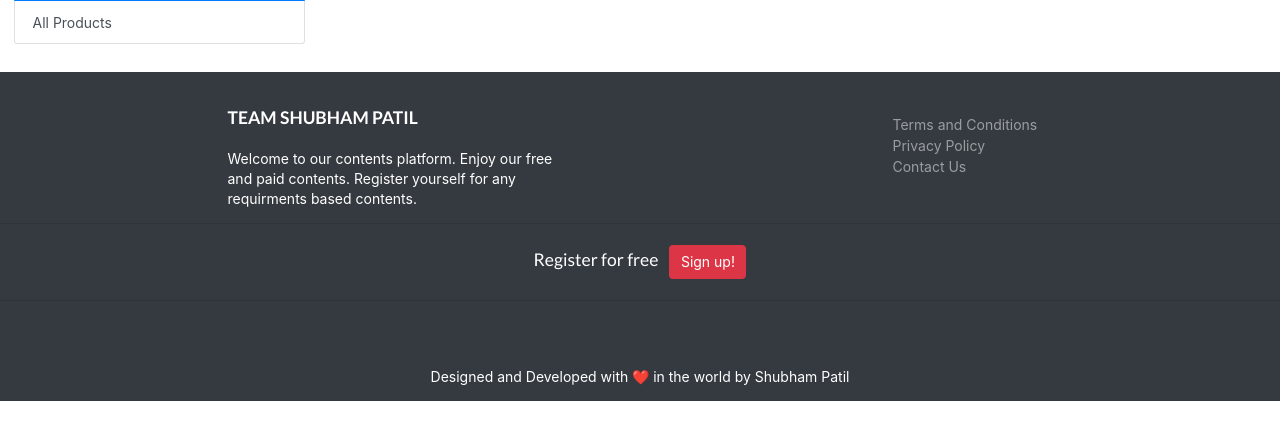
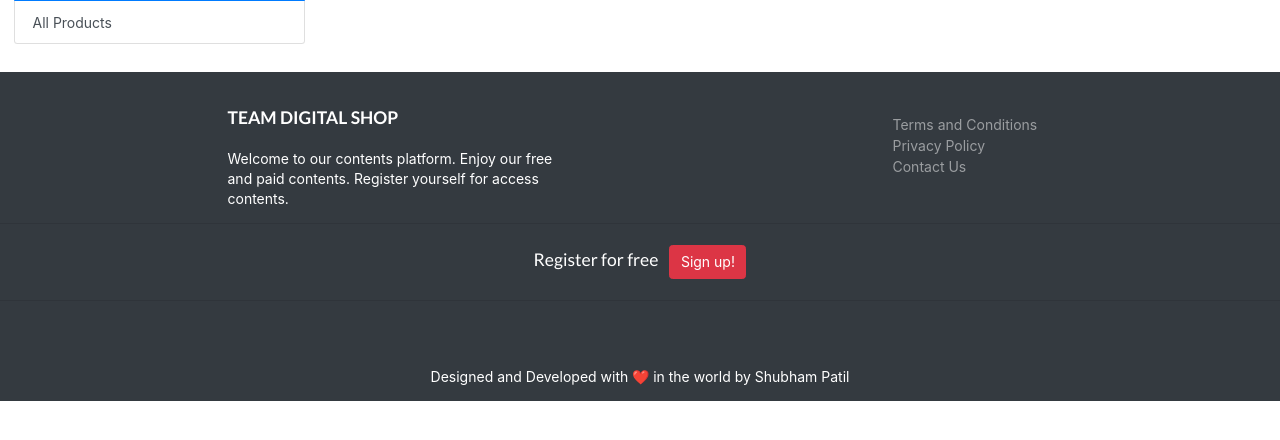
Before and after one commit to spshubhampatil/Digital-Hub, a Django app: template Digi Shop/shop/templates/index.html in a window 1280 px wide. Shown: the part 106-546 px from the top of the page. Run offline with Django 3.2, Linux system fonts and the light colour scheme; the template is opened without the code that fills it, so the values that code supplies are empty; some libraries are stand-ins or nearby versions; some web fonts are replaced.

Commit message:
Update base.html

```diff
--- a/Digi Shop/shop/templates/base.html
+++ b/Digi Shop/shop/templates/base.html
@@ -85,8 +85,8 @@
         <div class="col-md-4 mx-auto">
 
           <!-- Content -->
-          <h5 class="font-weight-bold text-uppercase mt-3 mb-4">Team Shubham Patil</h5>
-          <p>Welcome to our contents platform. Enjoy our free and paid contents. Register yourself for any requirments based contents.</p>
+          <h5 class="font-weight-bold text-uppercase mt-3 mb-4">Team Digital Shop</h5>
+          <p>Welcome to our contents platform. Enjoy our free and paid contents. Register yourself for access contents.</p>
 
         </div>
         <!-- Grid column -->
```
